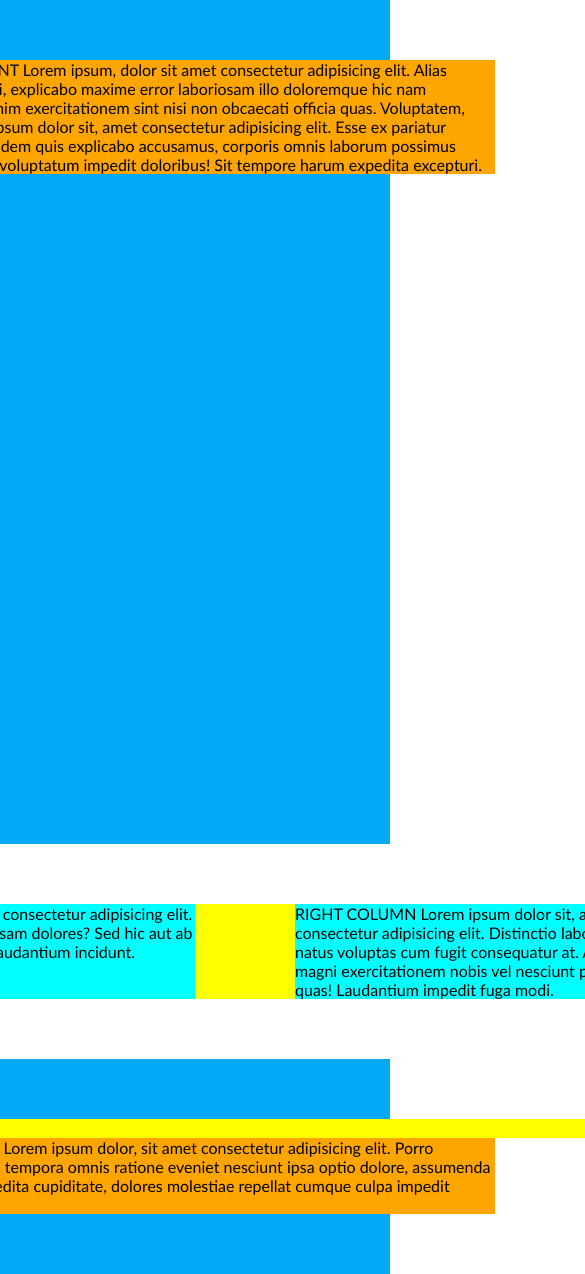
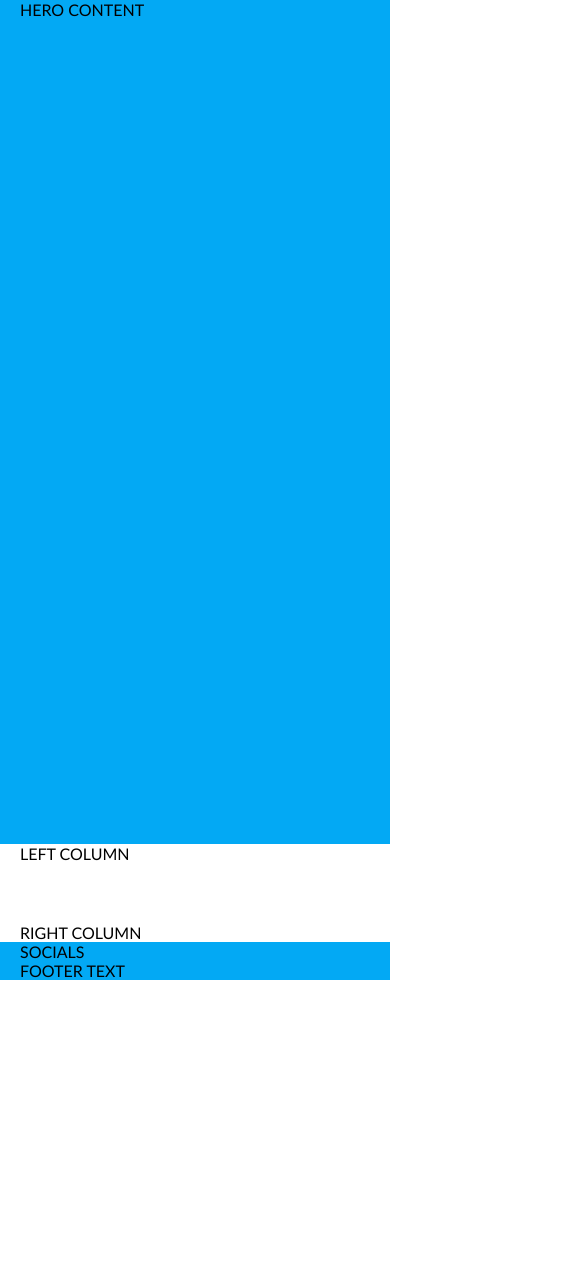
Before and after one commit to Dirigentas/4_coming_soon, a website: page index.html in a window 390 px wide. Shown: the top 1274 px of the page, 585 px wide, since content can reach past the window. After the commit the page ends 980 px from the top, so only its background shows below. Drawn offline with Linux system fonts and the light colour scheme.

Commit message:
Main structure with responsive design #1

```diff
--- a/css/base/layout.css
+++ b/css/base/layout.css
@@ -4,12 +4,10 @@
 .row {
     width: 1000px;
     margin-left: calc(50% - 500px);
-    background-color: yellow;
 }
 .row-short {
     width: 600px;
     margin-left: calc(50% - 300px);
-    background-color: orange;
 }
 .main-content {
     display: flex;
@@ -17,11 +15,58 @@
 }
 .left-column {
     width: 50%;
-    background-color: aqua;
 }
 .right-column {
     width: 40%;
-    background-color: aqua;
 }
 
-/*Klausimas Rimantui: kam reikia visur float, jei viskas atrodo gerai ir be jo?*/
+/* Responsive design */
+
+@media (max-width: 1100px) {
+    .row {
+        width: 800px;
+        margin-left: calc(50% - 400px);
+    }
+}
+
+@media (max-width: 900px) {
+    .row {
+        width: 600px;
+        margin-left: calc(50% - 300px);
+    }
+    .main-content {
+        flex-direction: column;
+        /* flex-wrap: wrap; */
+        gap: 60px;
+    }
+    .left-column,
+    .right-column {
+        width: 100%;
+    }
+}
+
+@media (max-width: 700px) {
+    .row,
+    .row-short {
+        width: 400px;
+        margin-left: calc(50% - 200px);
+    }
+}
+
+@media (max-width: 460px) {
+    .container {
+        padding: 0 20px; /*taip pat atrodo jei padding'as row*/
+    }
+    .row,
+    .row-short {
+        width: 100%;
+        margin-left: 0;
+    }
+}
+
+/*Klausimas Rimantui: kam reikia visur float, jei viskas atrodo gerai ir be jo?
+nepadarius float atsiranda tarp blokų tarpai, float tai panaikina
+@media () {} -responsive design
+naudoti klases, nes net ir keičiant tag'ą, dizaino koreguoti nereikės
+su flex gap dirbti su mažesniu ir didinti tam tikrų elementų margin
+*/
--- a/css/pages/home.css
+++ b/css/pages/home.css
@@ -1,3 +1,3 @@
 .hero {
-    min-height: 100vh; /*kaip %, turimo ekrano aukštis*/
+    min-height: 100vh; kaip %, turimo ekrano aukštis
 }
--- a/index.html
+++ b/index.html
@@ -26,19 +26,15 @@
         <section class = "container bg-primary hero">
             <div class = "row-short">
                 HERO CONTENT
-                Lorem ipsum, dolor sit amet consectetur adipisicing elit. Alias eveniet adipisci, explicabo maxime error laboriosam illo doloremque hic nam accusantium enim exercitationem sint nisi non obcaecati officia quas. Voluptatem, nobis?
-                Lorem ipsum dolor sit, amet consectetur adipisicing elit. Esse ex pariatur temporibus quidem quis explicabo accusamus, corporis omnis laborum possimus culpa nesciunt voluptatum impedit doloribus! Sit tempore harum expedita excepturi.
             </div>
         </section>
         <section class = "container">
             <div class = "main-content row">
                 <div class = "left-column">
                     LEFT COLUMN
-                    Lorem ipsum dolor sit amet consectetur adipisicing elit. Sed quod at vitae, aut tenetur atque laboriosam dolores? Sed hic aut ab quas accusantium iste iure ipsa vel, officiis laudantium incidunt.
                 </div>
                 <div class = "right-column">
                     RIGHT COLUMN
-                    Lorem ipsum dolor sit, amet consectetur adipisicing elit. Distinctio labore explicabo, natus voluptas cum fugit consequatur at. Animi eos magni exercitationem nobis vel nesciunt perferendis quas! Laudantium impedit fuga modi.
                 </div>
             </div>
         </section>
@@ -47,7 +43,6 @@
         <div class = "row">SOCIALS</div>
         <div class = "row-short">
             FOOTER TEXT
-            Lorem ipsum dolor, sit amet consectetur adipisicing elit. Porro asperiores quia tempora omnis ratione eveniet nesciunt ipsa optio dolore, assumenda numquam expedita cupiditate, dolores molestiae repellat cumque culpa impedit pariatur!
         </div>
     </footer>
 </body>
@@ -63,9 +58,10 @@ galim rinktis ir vieną failą visiems puslapiams, jei visi puslapiai vienodi
 flex - dalina pagal teksto apimtį, o ne pagal elementų kiekį
 justify-content - nustato kaip elgiasi su nepanaudota vieta
 
-ND. pazaisti su https://css-tricks.com/snippets/css/a-guide-to-flexbox/
+Flex https://css-tricks.com/snippets/css/a-guide-to-flexbox/
 su height dažniausiai 100neveiks, jei tėvas neturi konkretaus auksčio
 --platus (viarable), galioja tik tam elementui, išskviesti per "var"
 box-sizing - pakeičia iš turinio pločio į elemento plotį
 * {} pažymi visus css elementus
+
 -->
```
Also changed, not shown: img/logo.png (added).
